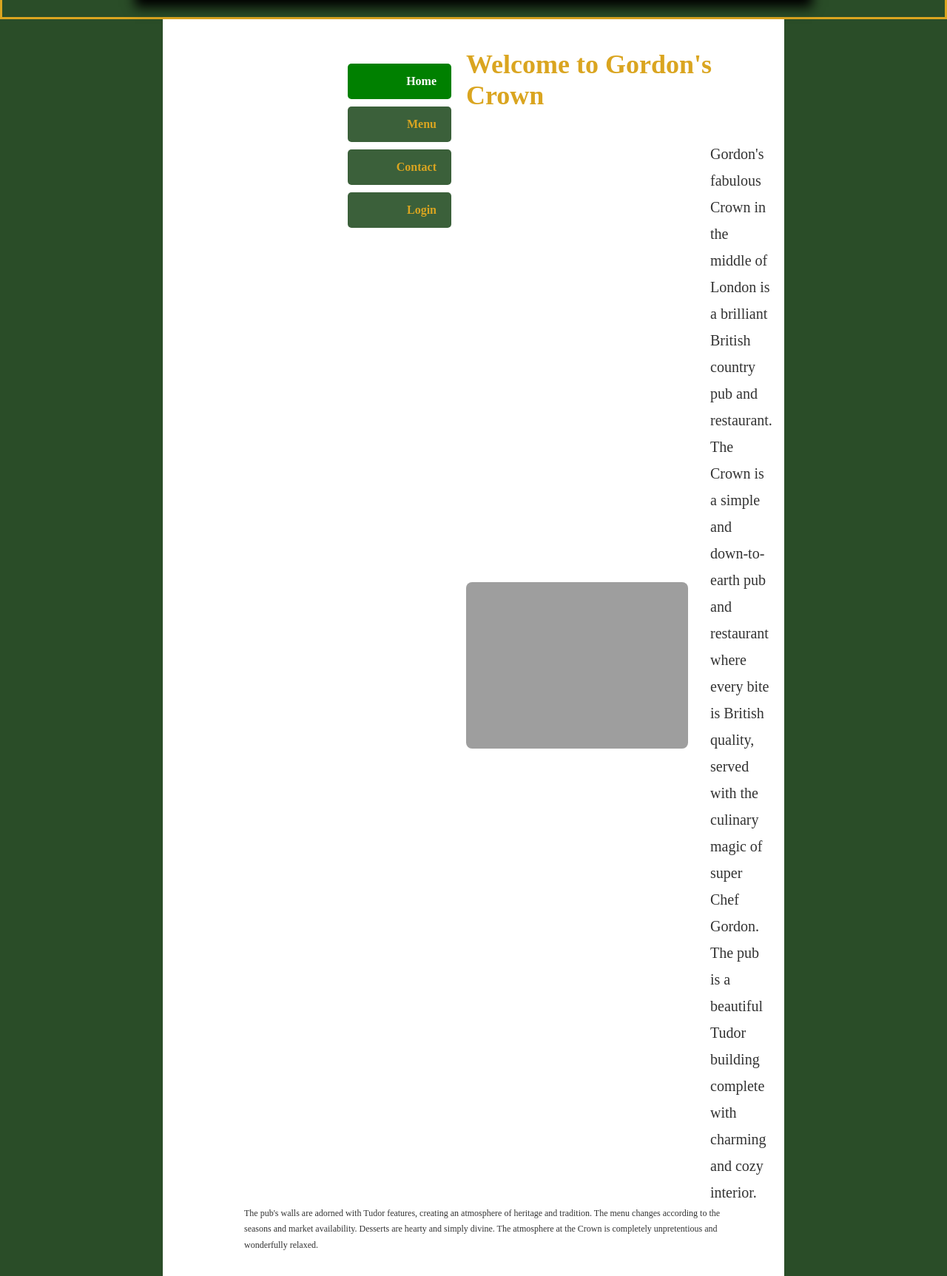
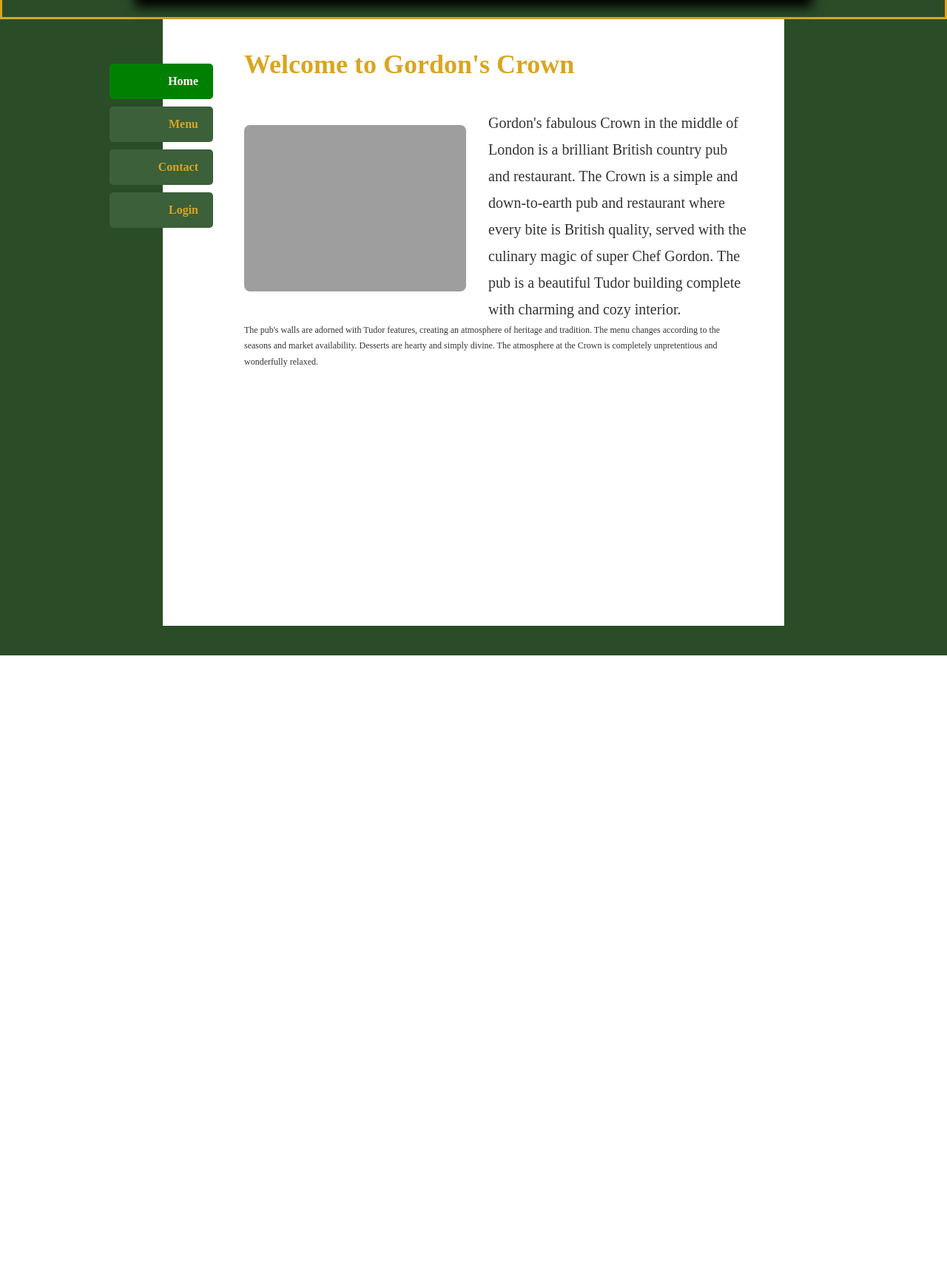
Before and after one commit to Heliophile0208/Gordon_restaurant, a PHP site: page / in a window 1280 px wide. Shown: the part 169-1894 px from the top of the page at 74% size. After the commit the page ends 1055 px from the top, so only its background shows below. Run offline with PHP 8.4, Linux system fonts and the light colour scheme; grey boxes are pictures that could not be loaded.

Commit message:
Update index.php

```diff
--- a/index.php
+++ b/index.php
@@ -41,7 +41,7 @@
             padding-top: 60px;
             z-index: 1;
             float:left;
-            margin-left: 450px;
+            margin-left: 10%;
         }
 
         .content {
```
